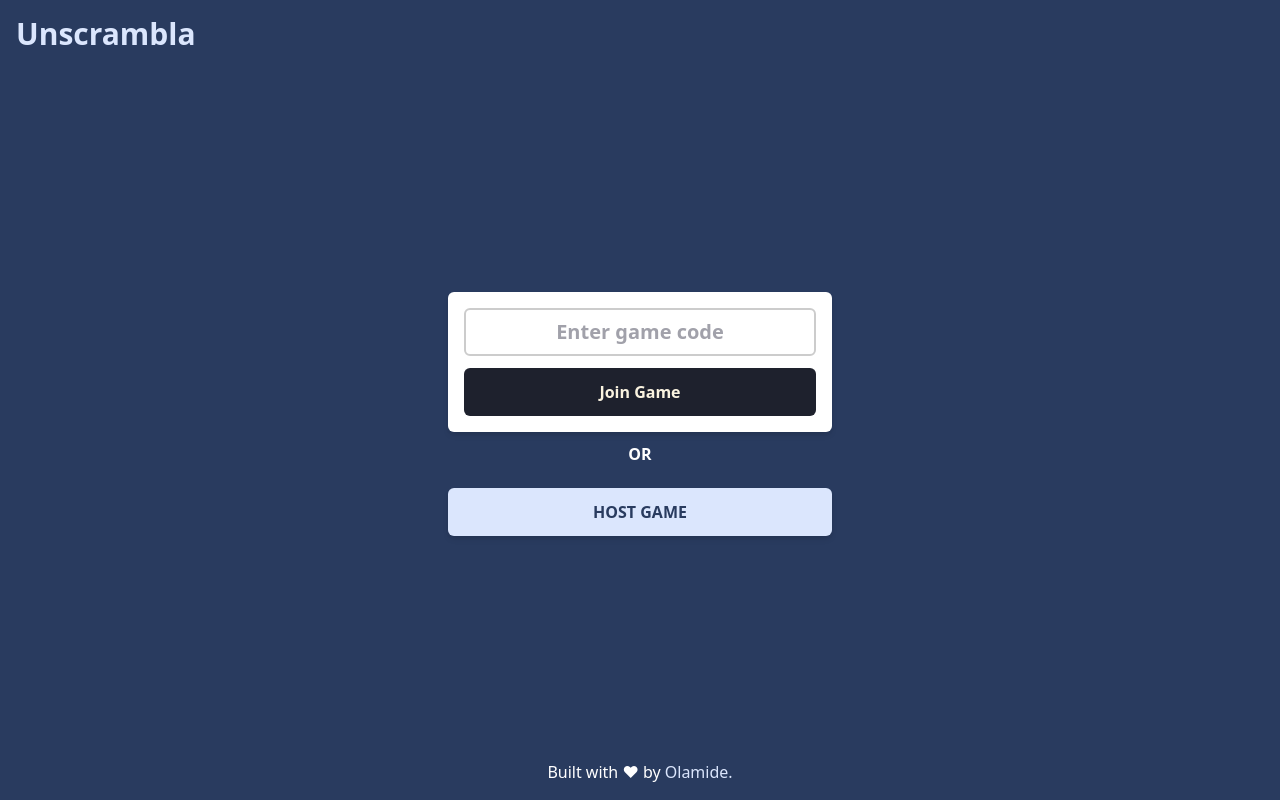
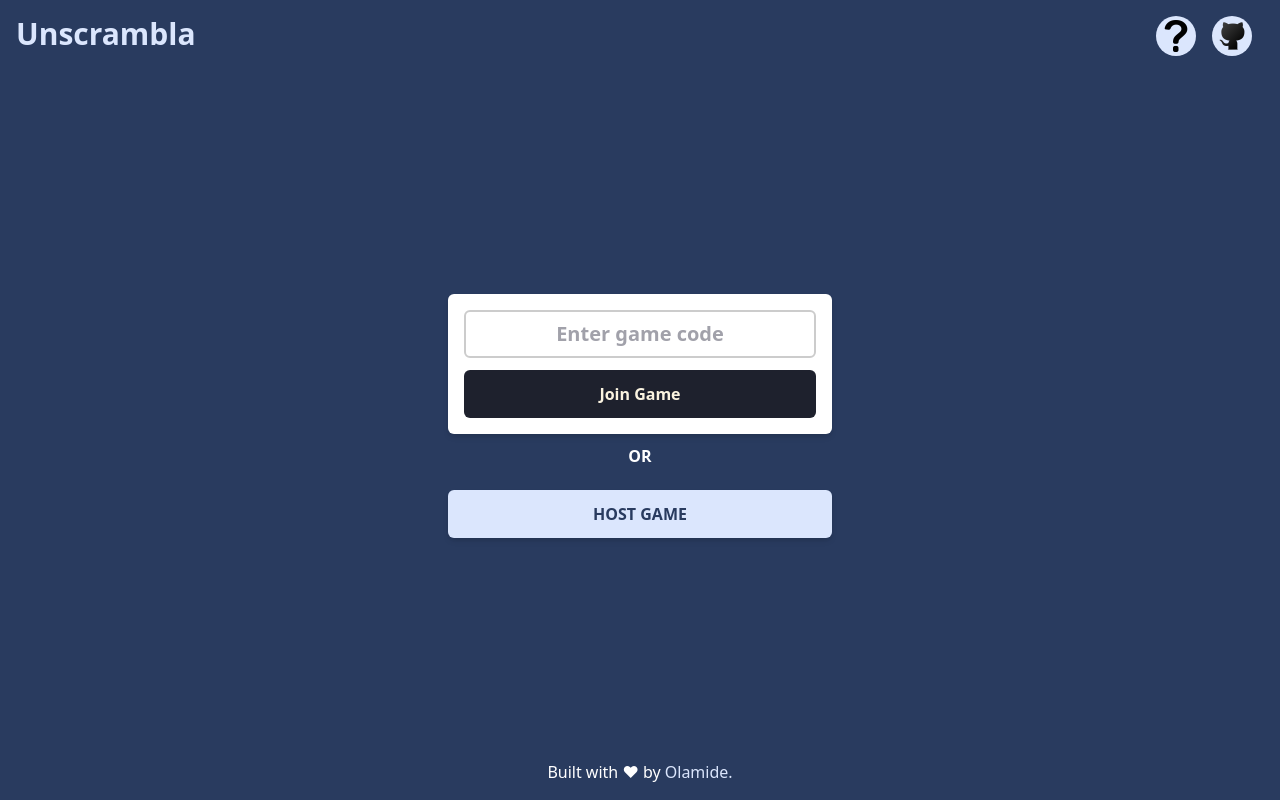
Before and after one commit to aolamide/unscrambla, a React (Create React App) app in the folder client/: page / in a window 1280 px wide. Built offline with nearby package versions, Linux system fonts and the light colour scheme; no server answers; a web font is replaced by a local one.

Commit message:
add icons to nav

```diff
--- a/client/src/components/Layout/Layout.jsx
+++ b/client/src/components/Layout/Layout.jsx
@@ -1,10 +1,21 @@
 import React from 'react'
+import { Link } from 'react-router-dom';
+import GitHubIcon from '../../icons/github.png'
+import HelpIcon from '../../icons/question-mark.png'
 
 const Layout = ({ children }) => {
   return (
     <div className="flex flex-col justify-between items-center bg-deep-koamoru min-h-screen relative">
-      <nav className="w-full p-4">
-        <a className="font-cabin text-3xl font-bold text-azureish-white" href="/">Unscrambla</a>
+      <nav className="w-full p-4 flex justify-between">
+        <Link className="font-cabin text-3xl font-bold text-azureish-white" to="/">Unscrambla</Link>
+        <div className="flex">
+          <Link className="bg-azureish-white w-10 h-10 rounded-full p-1 mr-4" title="How to play" to="/">
+            <img className="w-8 h-8" src={HelpIcon} alt="How to play" />
+          </Link>
+          <a className="bg-azureish-white w-10 h-10 rounded-full p-1 mr-3" title="See project on GitHub" href="https://github.com/aolamide/unscrambla" target="_blank">
+            <img className="w-8 h-8" src={GitHubIcon} alt="github" />
+          </a>
+        </div>
       </nav>
       <div className="w-full flex flex-col items-center">
         {children}
```
Also changed, not shown: client/src/icons/github.png (added), client/src/icons/question-mark.png (added).
